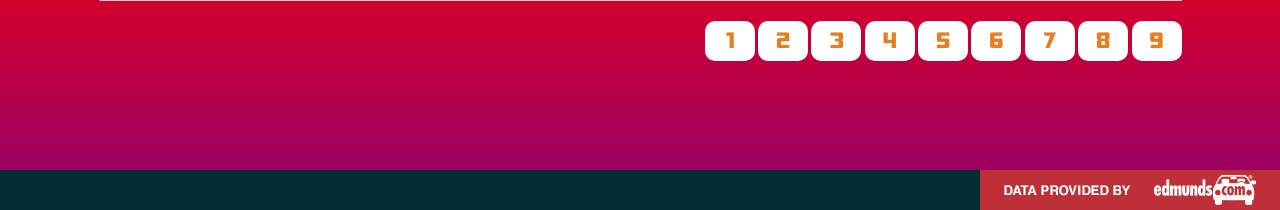
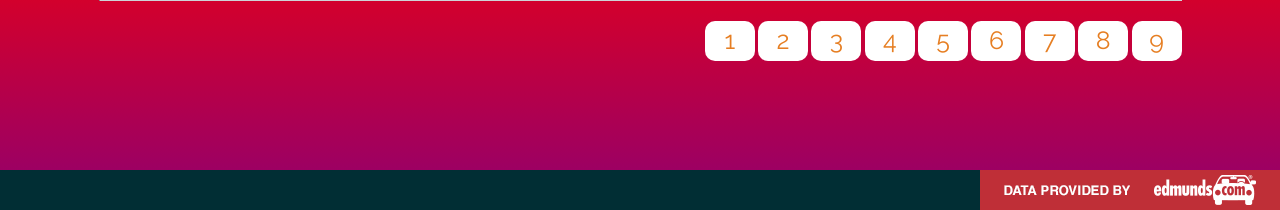
Before and after one commit to CharlesMcquade/cs373-idb, a Flask app: page /models/ in a window 1280 px wide. Shown: the part 939-1149 px from the top of the page. Run offline with Flask 2, Linux system fonts and the light colour scheme; data comes from the database, SQL or seed files in the repository; some libraries are stand-ins or nearby versions.

Commit message:
Uniform font all acrossgit add .

```diff
--- a/app/static/stylesheets/table.css
+++ b/app/static/stylesheets/table.css
@@ -183,11 +183,6 @@
   animation: table_loader 10s infinite ease;
 }
 
-@font-face {
-    font-family: 'transformer';
-    src: url(fonts/Transformers.ttf);
-}
-
 #nav {
   float: right;
   padding-top: 20px;
@@ -203,7 +198,7 @@
     cursor: pointer;
     background: white;
     color: #e67e22;
-    font-family: 'transformer';
+    font-family: 'Raleway';
     font-size: 25px;
 }
 
--- a/app/templates/about.html
+++ b/app/templates/about.html
@@ -109,7 +109,7 @@
 <!-- Header -->
 <!--The actual team -->
 <!-- Team Section -->
-<h1 style="text-align:center;font-family:terminator;font-size:60px;color:#455985;margin-top:50px">MURIKINZ</h1><br>
+<h1 style="text-align:center;font-family:Raleway;font-size:60px;color:#455985;margin-top:50px">MURIKINZ</h1><br>
 <section id="team" class="bg-light-gray" style="margin-top:-80px" >
    <div id="demo">
         <div class="container">
```
